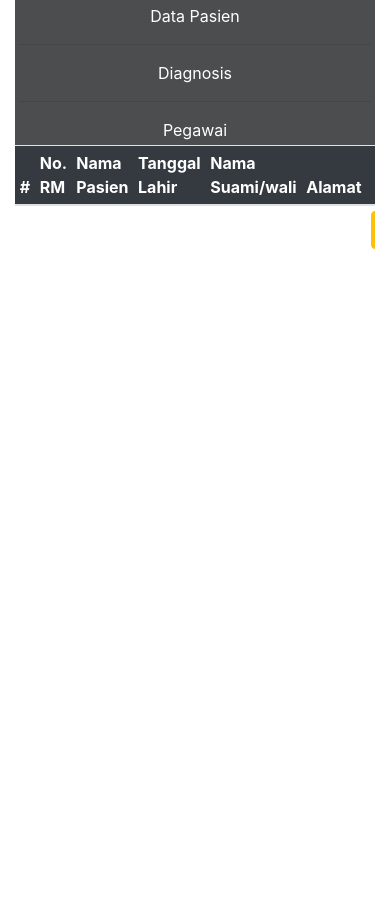
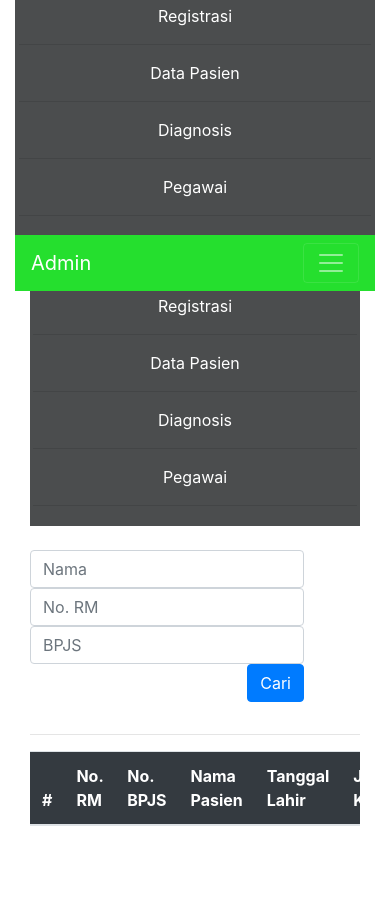
Before and after one commit to fadilbjm/rs, a CodeIgniter app: page /rs/admin/pasien in a window 390 px wide. Shown: the part 56-953 px from the top of the page. Before the commit the page ends 305 px from the top, so only its background shows below. Run offline with CodeIgniter, Linux system fonts and the light colour scheme; tables that the repository leaves empty or names only in its code hold one stand-in row (values such as "Sample post"); data that the repository does not hold is empty; some libraries are stand-ins or nearby versions.

Commit message:
pasien udah tinggal registrasi

```diff
--- a/application/controllers/Admin.php
+++ b/application/controllers/Admin.php
@@ -8,7 +8,7 @@
     public function __construct()
     {
         parent::__construct();
-        // $head = $this->load->view('admHeader');
+        $head = $this->load->view('admHeader');
         // $foot = $this->load->view('admFooter');
     }
 
@@ -31,6 +31,13 @@
         // $this->load->view('admFooter');
     }
 
+    public function registrasi()
+    {
+        $head;
+        $this->load->view('admin/regis');
+
+    }
+
 }
 
 /* End of file Admin.php */
--- a/application/views/admHeader.php
+++ b/application/views/admHeader.php
@@ -34,23 +34,26 @@
                     </div>
                 </li>
             </ul>
-            <form class="form-inline my-2 my-lg-0">
+            <!-- <form class="form-inline my-2 my-lg-0">
                 <input class="form-control mr-sm-2" type="text" placeholder="Search">
                 <button class="btn btn-outline-success my-2 my-sm-0" type="submit">Search</button>
-            </form>
+            </form> -->
         </div>
     </nav>
       <!-- akhir navbar -->
     <div class="container-fluid">
         <div class="row">
-            <div class="col-md-3">
+            <div class="col-md-3 seratus">
                 <div class="bg-hitam text-white text-center">
                 <!-- menu samping -->
-                    <span><a href="admin/pasien" class="text-white linkurl">Data Pasien</a></span>
+                    <span><a href="<?php echo base_url('admin/registrasi');?>" class="text-white linkurl">Registrasi</a></span>
                     <hr>
-                    <span><a href="#" class="text-white linkurl">Diagnosis</a></span>
+                    <span><a href="<?php echo base_url('admin/pasien');?>" class="text-white linkurl">Data Pasien</a></span>
+                    <hr>
+                    <span><a href="<?php echo base_url('admin/diagnosa');?>" class="text-white linkurl">Diagnosis</a></span>
                     <hr>
                     <span><a href="#" class="text-white linkurl">Pegawai</a></span>
+                    <hr>
                 </div>
             </div>
             <div class="col-md-9">
--- a/application/views/admin/pasien.php
+++ b/application/views/admin/pasien.php
@@ -1,12 +1,31 @@
-<table class="table table-sm table-responsive">
+<br>
+<div class="text-right">
+  <?php echo form_open('admin/cariPasien','class="form-inline"');?>
+   <div class="form-group">
+
+     <input type="text"
+       class="form-control mr-sm-1" name="cari" id="cari" aria-describedby="helpId" placeholder="Nama">
+       <input type="text"
+       class="form-control mr-sm-1" name="cari" id="cari" aria-describedby="helpId" placeholder="No. RM">
+       <input type="text"
+       class="form-control mr-sm-1" name="cari" id="cari" aria-describedby="helpId" placeholder="BPJS">
+     <input type="submit" class="btn btn-primary" value="Cari">
+   </div>
+  <?php echo form_close();?>
+</div>
+<hr>
+<table class="table table-md table-responsive">
   <thead class="bg-dark text-white">
     <tr>
       <th scope="col">#</th>
       <th scope="col">No. RM</th>
+      <th scope="col">No. BPJS</th>
       <th scope="col">Nama Pasien</th>
       <th scope="col">Tanggal Lahir</th>
+      <th scope="col">Jenis Kelamin</th>
       <th scope="col">Nama Suami/wali</th>
       <th scope="col">Alamat</th>
+      <th scope="col">No. HP</th>
       <th scope="col" colspan="2"></th>
     </tr>
   </thead>
@@ -17,18 +36,21 @@
             echo "<tr>
                     <th scope='row'>".$no++."</th>
                     <td>$p->no_rm</td>
+                    <td>$p->no_bpjs</td>
                     <td>$p->nama</td>
                     <td>$p->tgl_lahir</td>
+                    <td>$p->jk</td>
                     <td>$p->nama_wali</td>
                     <td>$p->alamat</td>
-                    <td>".anchor(base_url('admin/editPasien'.$p->id_pasien), '<button class="btn btn-warning">Edit</button>')."</td>
-                    <td>".anchor(base_url('admin/delPasien'.$p->id_pasien), '<button class="btn btn-danger">Hapus</button>')."</td>
+                    <td>$p->telpon</td>
+                    <td>".anchor(base_url('admin/editPasien/'.$p->id_pasien), '<button class="btn btn-sm btn-warning">Edit</button>')."</td>
+                    <td>".anchor(base_url('admin/delPasien/'.$p->id_pasien), '<button class="btn btn-sm btn-danger">Hapus</button>')."</td>
             </tr>";
         }
       ?>
 </tbody>
 
-                <!-- end content -->
+                <!-- end content copy dari sini -->
                 </div>
         </div>
     </div>
--- a/aset/css/custom.css
+++ b/aset/css/custom.css
@@ -11,3 +11,22 @@
 .linkurl{
     text-decoration: none;
 }
+
+.wrapper{
+    display: flex;
+    width: 100%;
+    align-items: stretch;
+    background-color: aquamarine;
+}
+
+#sidebar{
+    min-width: 250px;
+    max-width: 250px;
+    min-width: 100vh;
+}
+
+.seratus{
+    display: grid;
+    min-height: 100%;
+    max-height: 100%;
+}
```
Also changed, not shown: application/views/admin/regis.php (added, +29 -0 lines), application/views/tes.php (added, +32 -0 lines).
